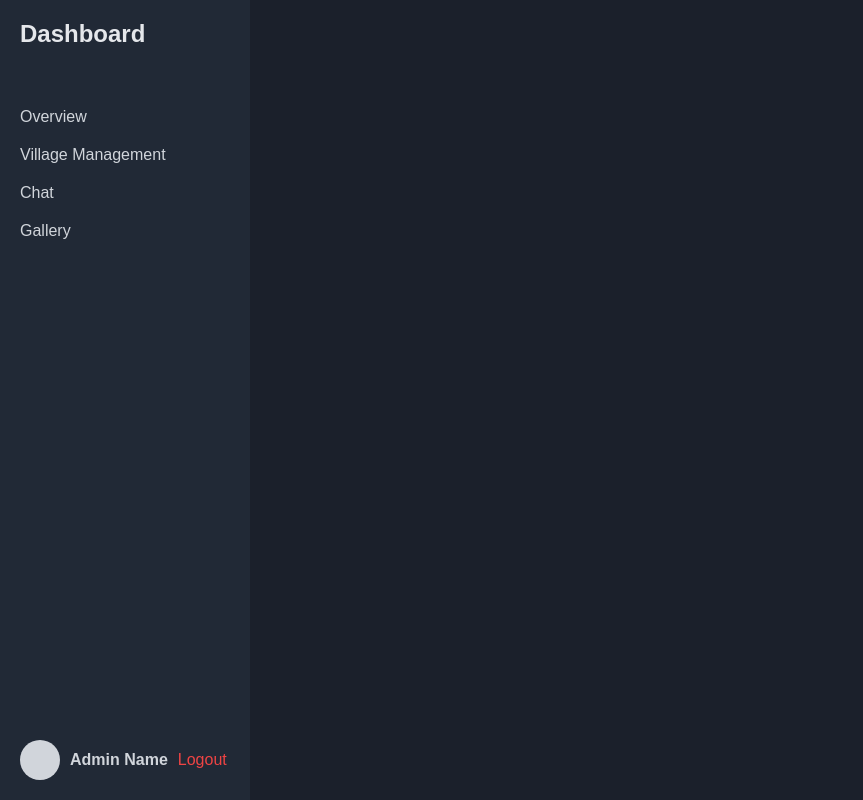
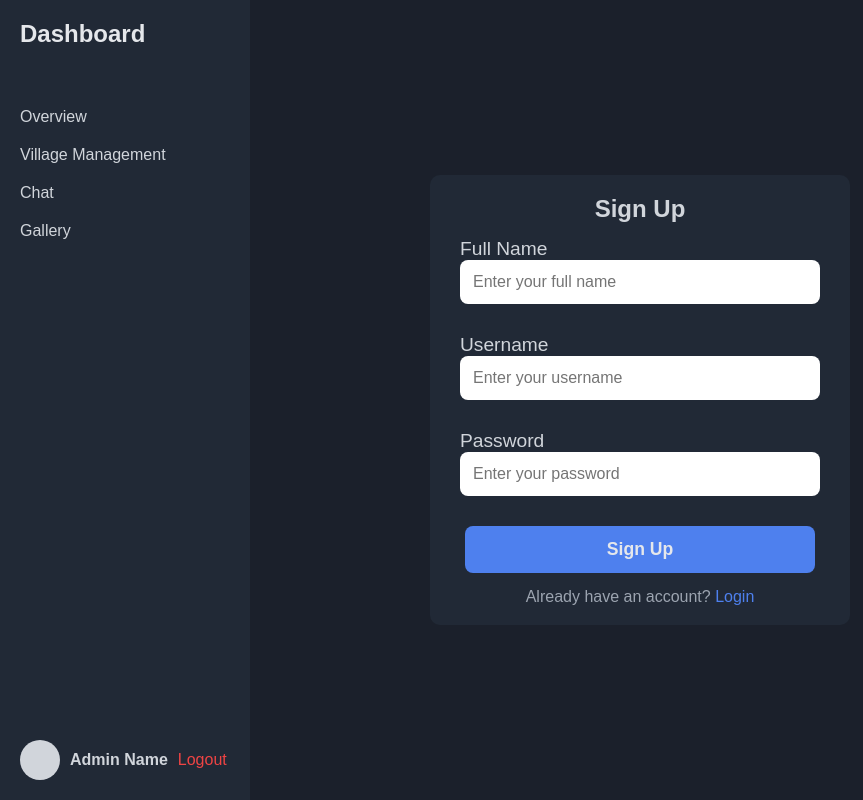
Before and after one commit to Mahmoud-Barmawi/Village_Management_React, a React (Vite) app: page /signUp in a window 1280 px wide. Shown: the whole page, without its empty margins (0-863 px from the left). Built offline with nearby package versions, Linux system fonts and the light colour scheme.

Commit message:
sign in and sign up with backend

```diff
--- a/src/App.jsx
+++ b/src/App.jsx
@@ -1,13 +1,12 @@
-import Dashboard from './Components/Dashboard/Dashboard.jsx'
-import { BrowserRouter, Route, Routes } from 'react-router-dom'
-import Overview from './Components/Overview/Overview.jsx'
-import Gallery from './Components/Gallery/Gallery.jsx'
-import Chat from './Components/Chat/Chat.jsx'
-import VillageManagment from './Components/VillageManagment/VillageManagment.jsx'
-import Signup from './Components/Signup/Signup.jsx'
-import Signin from './Components/Signin/Signin.jsx'
+import Dashboard from "./Components/Dashboard/Dashboard.jsx";
+import { BrowserRouter, Route, Routes } from "react-router-dom";
+import Overview from "./Components/Overview/Overview.jsx";
+import Gallery from "./Components/Gallery/Gallery.jsx";
+import Chat from "./Components/Chat/Chat.jsx";
+import VillageManagment from "./Components/VillageManagment/VillageManagment.jsx";
+import Signup from "./Components/Signup/Signup.jsx";
+import Signin from "./Components/Signin/Signin.jsx";
 function App() {
-
   return (
     <>
       <BrowserRouter>
@@ -17,12 +16,14 @@ function App() {
           <Route path="/villageManagment" element={<VillageManagment />} />
           <Route path="/chat" element={<Chat />} />
           <Route path="/gallery" element={<Gallery />} />
+          <Route path="/signIn" element={<Signin />} />
+          <Route path="/signUp" element={<Signup />} />
         </Routes>
-      </BrowserRouter >
+      </BrowserRouter>
       {/* <Signin/> */}
-        {/* <Signup/> */}
+      {/* <Signup/> */}
     </>
-  )
+  );
 }
 
-export default App
+export default App;
--- a/src/Components/Signup/Signup.jsx
+++ b/src/Components/Signup/Signup.jsx
@@ -3,8 +3,12 @@ import MyButton from "../SharedComponents/MyButton";
 import DynamicText from "../SharedComponents/DynamicText";
 import FormField from "../SharedComponents/FormField";
 import "./Signup.css";
+import { request } from "graphql-request";
+import * as gql from "../VillageManagment/graphql.js";
+import {useNavigate } from 'react-router-dom'
 
 export default function Signup() {
+  const navigate = useNavigate()
   const [fullName, setFullName] = useState("");
   const [username, setUsername] = useState("");
   const [password, setPassword] = useState("");
@@ -19,12 +23,24 @@ export default function Signup() {
   };
 
   const handleSubmit = () => {
-    console.log("Full Name:", fullName);
-    console.log("Username:", username);
-    console.log("Password:", password);
+    let data = {
+      fullName,
+      username,
+      password,
+    };
+    async function fetchSignup() {
+      let response = await request(
+        "http://localhost:3000/graphql",
+        gql.addUserGQL(data)
+      );
+      setDataChanged(data);
+    }
+    fetchSignup();
     setFullName("");
     setUsername("");
     setPassword("");
+    navigate('/signin')
+
   };
 
   return (
--- a/src/Components/VillageManagment/VillageManagment.jsx
+++ b/src/Components/VillageManagment/VillageManagment.jsx
@@ -6,6 +6,7 @@ import VillageElement from "./villageElement";
 import { useEffect } from "react";
 import Popup from "./Popup";
 import { request } from 'graphql-request'
+
 import * as gql from './graphql.js'
 
 const VillageManagment = () => {
--- a/src/Components/VillageManagment/graphql.js
+++ b/src/Components/VillageManagment/graphql.js
@@ -96,3 +96,17 @@ export function updateDVillageGQL(id, data) {
 	}
 	`;
 }
+
+export function addUserGQL(data) {
+  return gql`
+    mutation ExampleQuery {
+      addUser(
+        fullName:"${data.fullName}",
+        username:"${data.username}",
+        password: "${data.password}"
+      ) {
+        id
+      }
+    }
+  `;
+}
```
